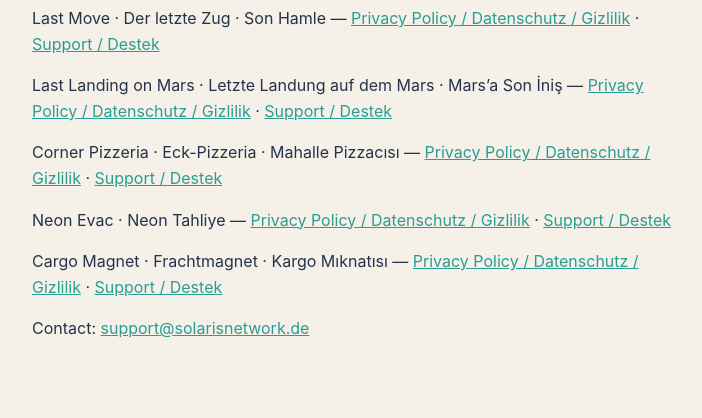
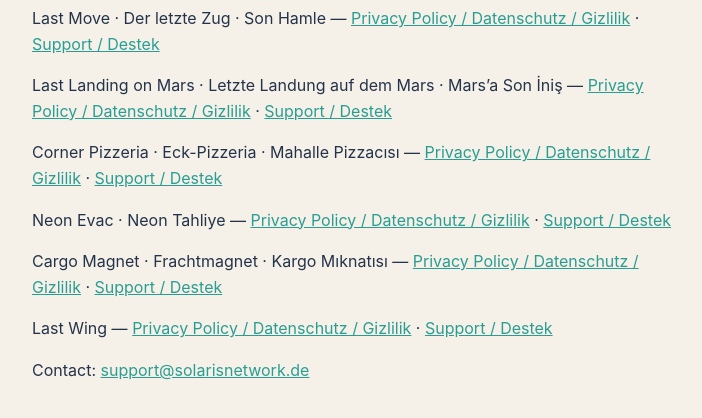
Before and after one commit to fuatkarip/futuredreams-legal, a plain HTML site: page index.html in a window 1280 px wide. Shown: the part 120-538 px from the top of the page, without its empty margins (288-990 px from the left). Drawn offline with Linux system fonts and the light colour scheme.

Commit message:
Index: Last Wing

```diff
--- a/index.html
+++ b/index.html
@@ -10,5 +10,6 @@
 <p>Corner Pizzeria · Eck-Pizzeria · Mahalle Pizzacısı — <a href="mahalle-pizzacisi/privacy.html">Privacy Policy / Datenschutz / Gizlilik</a> · <a href="mahalle-pizzacisi/support.html">Support / Destek</a></p>
 <p>Neon Evac · Neon Tahliye — <a href="neon-tahliye/privacy.html">Privacy Policy / Datenschutz / Gizlilik</a> · <a href="neon-tahliye/support.html">Support / Destek</a></p>
 <p>Cargo Magnet · Frachtmagnet · Kargo Mıknatısı — <a href="kargo-miknatisi/privacy.html">Privacy Policy / Datenschutz / Gizlilik</a> · <a href="kargo-miknatisi/support.html">Support / Destek</a></p>
+<p>Last Wing — <a href="last-wing/privacy.html">Privacy Policy / Datenschutz / Gizlilik</a> · <a href="last-wing/support.html">Support / Destek</a></p>
 <p>Contact: <a href="mailto:support@solarisnetwork.de">support@solarisnetwork.de</a></p>
 </main></body></html>
```
